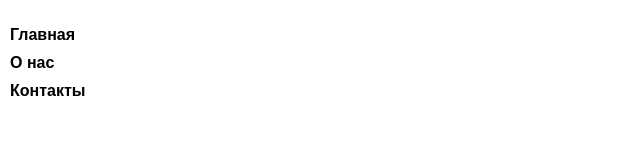
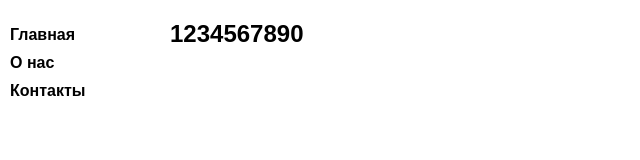
Before and after one commit to Kpukol/Anche, a plain HTML site: page index.html in a window 1280 px wide. Shown: the whole page, without its empty margins (0-640 px from the left). Drawn offline with Linux system fonts and the light colour scheme.

Commit message:
Update index.html

```diff
--- a/index.html
+++ b/index.html
@@ -47,4 +47,7 @@
         </ul>
     </nav>
 </body>
+<body>
+    <h2>1234567890</h2>
+</body>
 </html>
```
